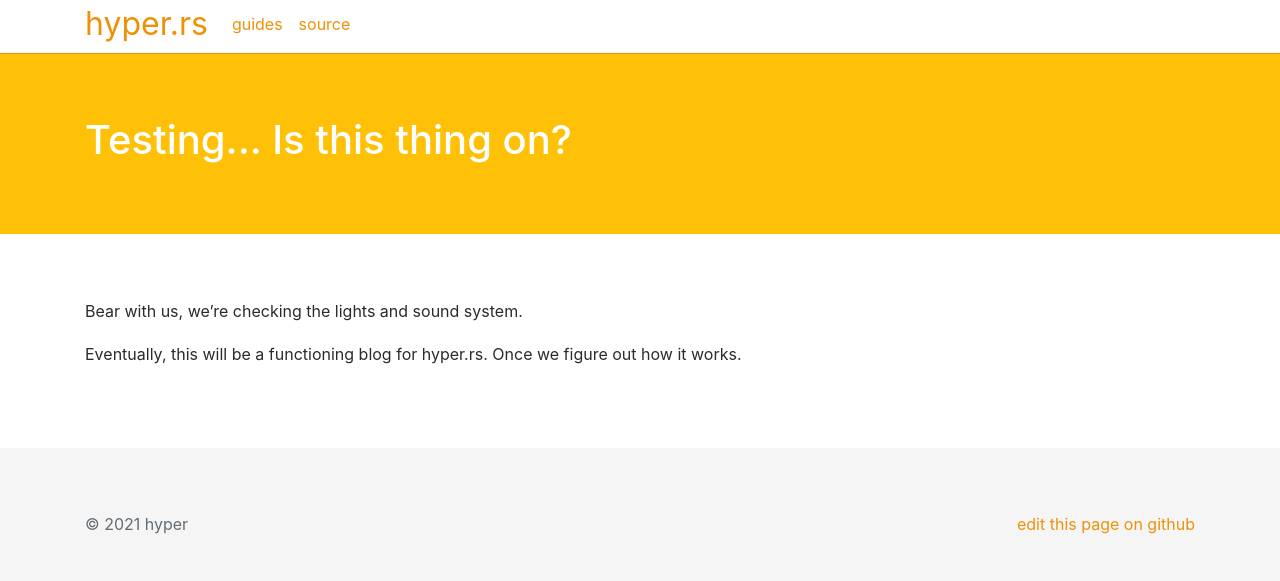
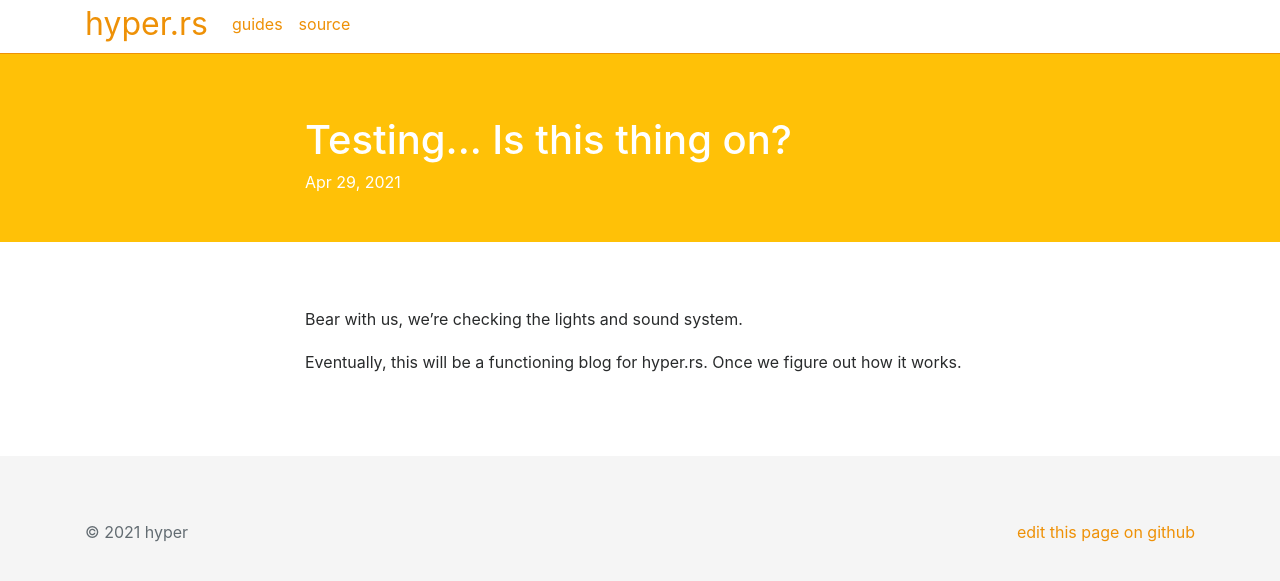
Before and after one commit to hyperium/hyperium.github.io, a Jekyll site: the page built from _posts/2021-04-29-is-this-thing-on.md, in a window 1280 px wide. Shown: the top 581 px of the page. Built offline with Jekyll 4.4.1, drawn with Linux system fonts in a browser that asks for light colours.

Commit message:
blog post styling

```diff
--- a/_layouts/post.html
+++ b/_layouts/post.html
@@ -3,19 +3,20 @@
   <head>
     {% include head.html %}
   </head>
-  <body id="hyper">
+  <body id="hyper" class="hyper-blog">
     {% include header.html %}
     <div class="hyper-pageheader">
       <div class="container">
-        <h1>{{ page.title }}</h1>
+        <div class="col">
+          <h1>{{ page.title }}</h1>
+          <p class="post-meta">{{ page.date | date: "%b %-d, %Y" }}{% if page.author %} • {{ page.author }}{% endif %}{% if page.meta %} • {{ page.meta }}{% endif %}</p>
+        </div>
       </div>
     </div>
     <div class="container">
       <div class="row">
-        <article class="col-md align-self-center hyper-content hyper-post">
+        <article class="col-md hyper-content">
           {{ content }}
-
-          <!--<p class="post-meta">{{ page.date | date: "%b %-d, %Y" }}{% if page.author %} • {{ page.author }}{% endif %}{% if page.meta %} • {{ page.meta }}{% endif %}</p>-->
         </article>
       </div>
     </div>
--- a/css/main.scss
+++ b/css/main.scss
@@ -188,6 +188,22 @@ pre code {
     background: none;
 }
 
+/* blog styles */
+#hyper.hyper-blog .hyper-pageheader {
+    padding-bottom: 2rem;
+}
+
+#hyper.hyper-blog .hyper-pageheader .col {
+    margin-left: auto;
+    margin-right: auto;
+    max-width: 700px;
+}
+
+#hyper.hyper-blog .hyper-content {
+    margin-left: auto;
+    margin-right: auto;
+}
+
 /* code styles */
 .highlight  { background: $code-bg-color; }
 .highlight .c { color: #999988; font-style: italic } /* Comment */
```
